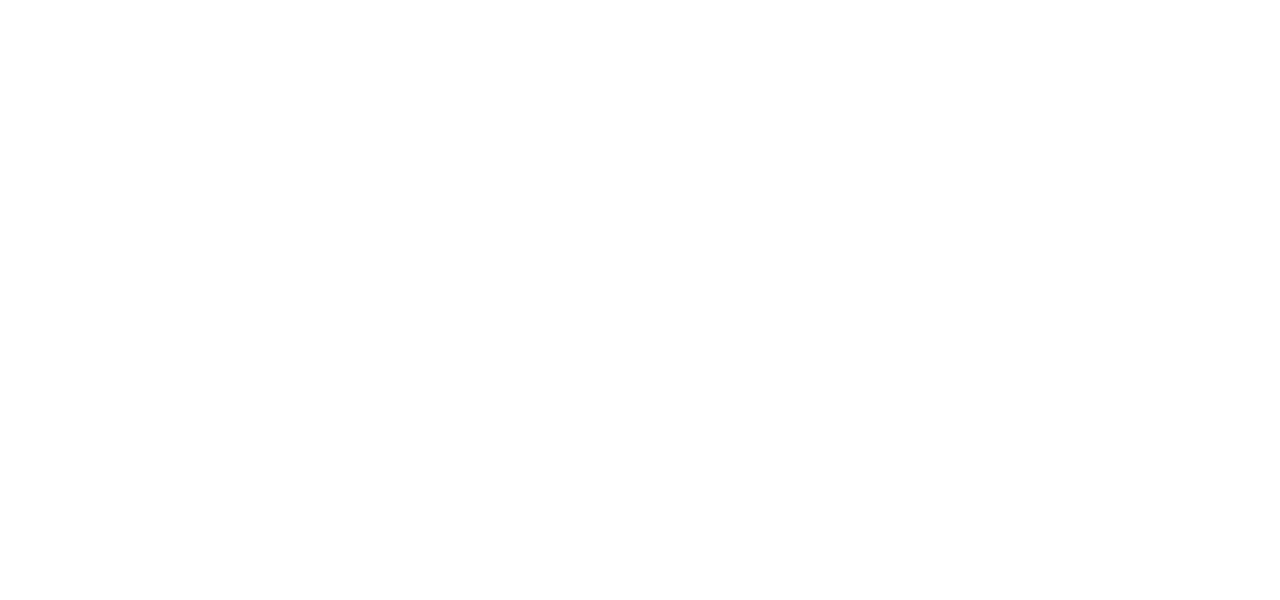
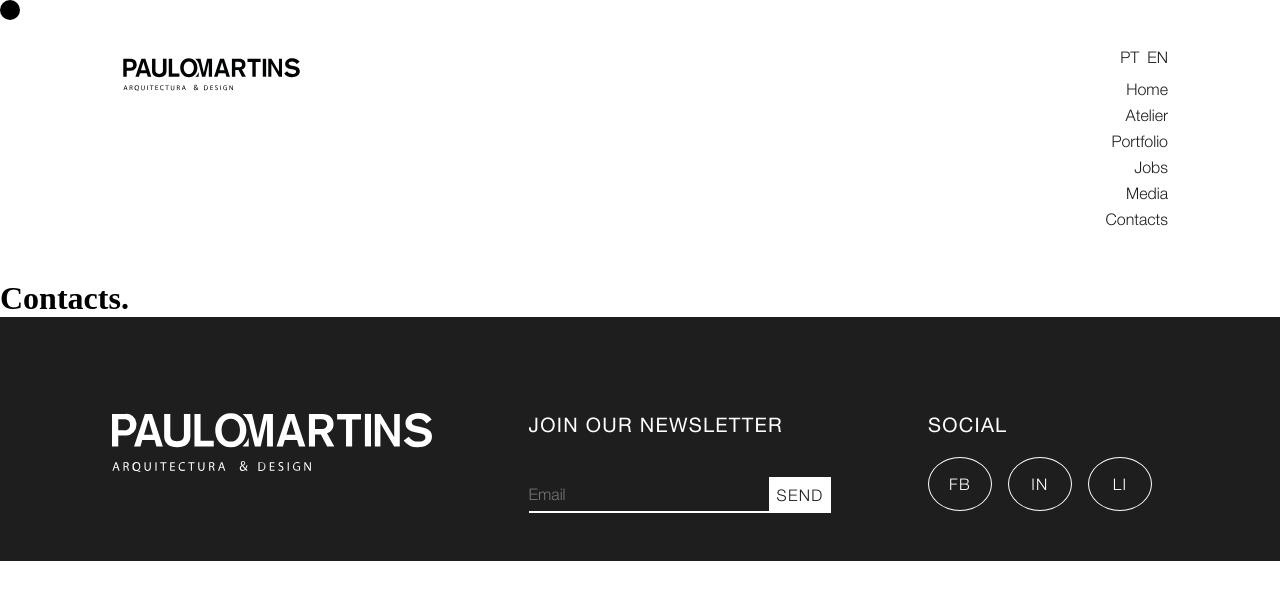
Before and after one commit to alexpinho/paulomartins, a React (Create React App) app: page /individualproject in a window 1280 px wide. Shown: the top 600 px of the page. Built offline with nearby package versions, Linux system fonts and the light colour scheme; the HTML template or start-up script is replaced by a standard one.

Commit message:
individualproject created

```diff
--- a/src/App.js
+++ b/src/App.js
@@ -8,7 +8,8 @@
 import Jobs from './Pages/jobs';
 import Media from './Pages/media';
 import Contacts from './Pages/contacts';
-import './styles/applications.scss';
+import individualproject from './Pages/individualproject';
+import './styles/applications.scss'
 import pt from "./locales/pt.json";
 import en from "./locales/en.json";
 
@@ -31,6 +32,7 @@
         <Route path='/jobs' component={Jobs} exact />
         <Route path='/media' component={Media} exact />
         <Route path='/contacts' component={Contacts} exact />
+        <Route path='/individualproject' component={individualproject} exact />
       </Switch>
     </Router>
   );
--- /dev/null
+++ b/src/Pages/individualproject.js
@@ -0,0 +1,14 @@
+import React from 'react';
+import Layout from './Components/layout';
+
+const individualproject = () => {
+    return (
+      <Layout>
+        <div className="individualproject">
+          <h1>Contacts.</h1>
+        </div>
+      </Layout>
+    );
+  };
+
+  export default individualproject;
--- a/src/Pages/portfolio-images.json
+++ b/src/Pages/portfolio-images.json
@@ -2,7 +2,8 @@
     {
     "id":0,
     "name":"imagem1",
-    "src":"images/imagem1.jpg"
+    "src":"images/imagem1.jpg",
+    "link":"/"
 },
 
 {
--- a/src/Pages/portfolio.js
+++ b/src/Pages/portfolio.js
@@ -22,7 +22,9 @@
               Data.map(image =>{
                 return(
                   <div key={image.id}>
+                  <a href={image.link}>
                   <img src={image.src} alt={image.name}/>
+                  </a>
                   </div>
                 )
               })
--- a/src/locales/en.json
+++ b/src/locales/en.json
@@ -102,7 +102,5 @@
         "card-publication-local-19": "China",
         "card-publication-date-19": "December 2014"
 
-
-
     }
 }
--- a/src/locales/pt.json
+++ b/src/locales/pt.json
@@ -40,5 +40,7 @@
         "card-award-date-4": "Dezembro 2020",
 
         "contact-title-1": "Entra em contacto"
+
+
     }
 }
```
Also changed, not shown: public/images/picohousebig.jpg (added), public/images/picohousesmall.jpg (added).
